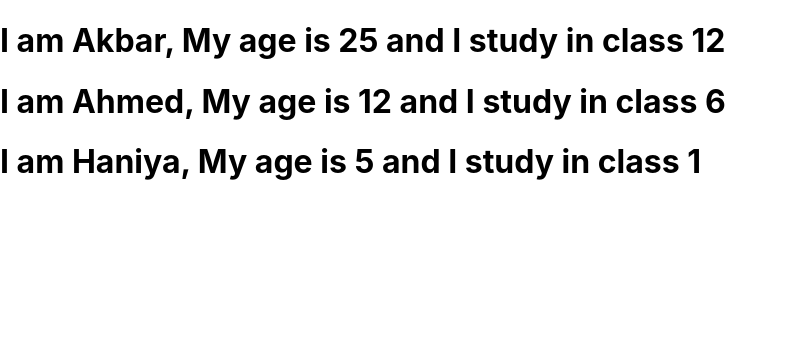
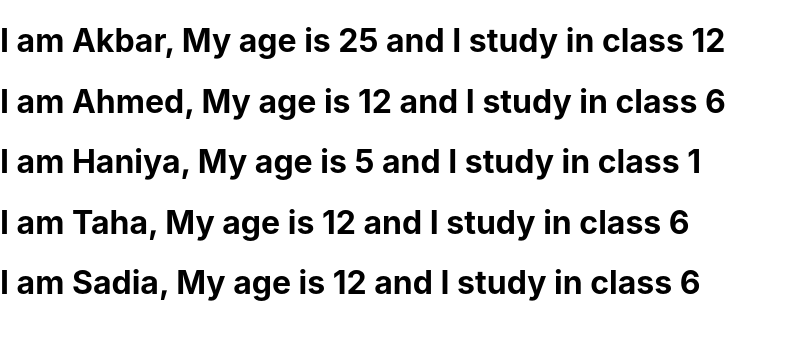
Before and after one commit to hafizakbar19/gen-prac-2, a React (Create React App) app: page / in a window 1280 px wide. Shown: the top 340 px of the page, without its empty margins (0-786 px from the left). Built offline with nearby package versions, Linux system fonts and the light colour scheme.

Commit message:
list keys

```diff
--- a/src/components/ListRender.js
+++ b/src/components/ListRender.js
@@ -16,11 +16,21 @@ function ListRender() {
             name: 'Haniya',
             age: 5,
             class: 1
+        },
+        {
+            name: 'Taha',
+            age: 12,
+            class: 6
+        },
+        {
+            name: 'Sadia',
+            age: 12,
+            class: 6
         }
     ];
   return (
     <div>
-    { students.map(std => <h1>I am {std.name}, My age is {std.age} and I study in class {std.class}</h1>) }
+    { students.map((std,index) => <h1 key={index}>I am {std.name}, My age is {std.age} and I study in class {std.class}</h1>) }
     </div>
   )
 }
```
